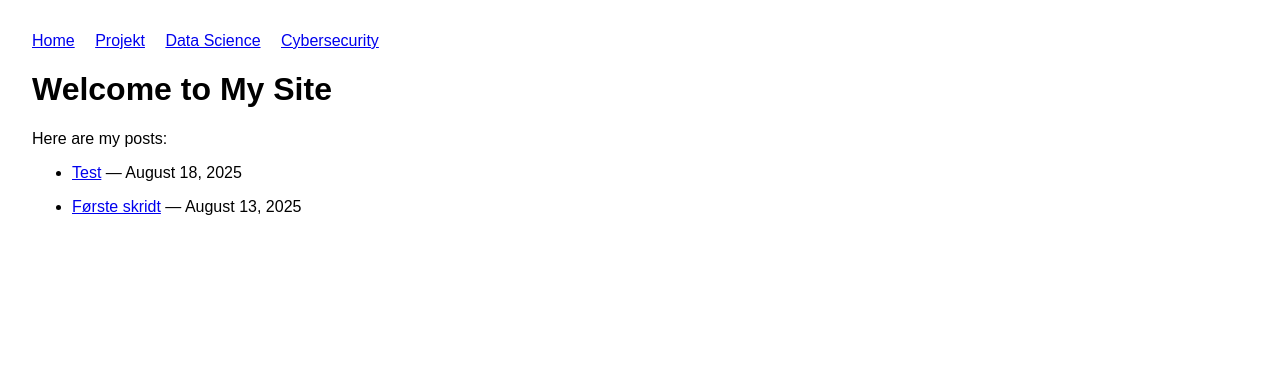
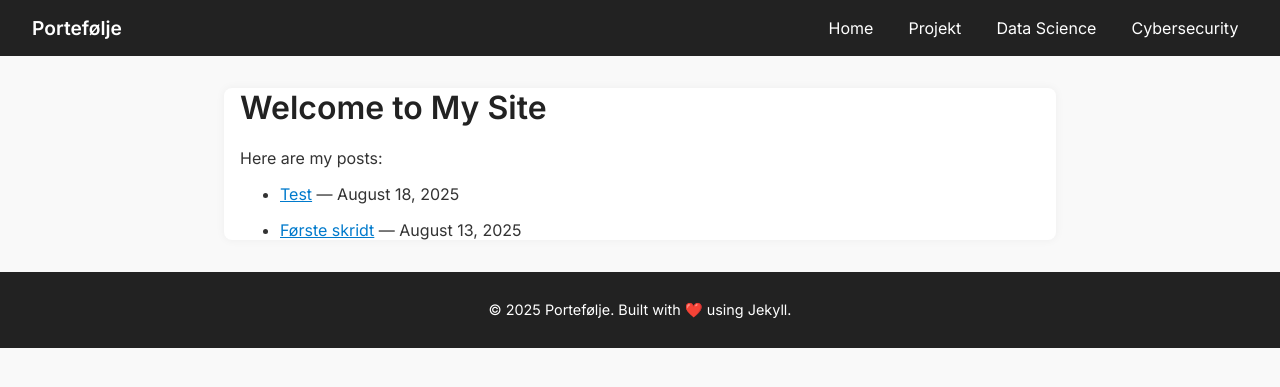
Before and after one commit to lika62310/lika62310.github.io, a Jekyll site: the page built from index.md, in a window 1280 px wide. Shown: the top 387 px of the page. Built offline with Jekyll 4.4.1, drawn with Linux system fonts in a browser that asks for light colours.

Commit message:
Opdatering.

```diff
--- a/_includes/header.html
+++ b/_includes/header.html
@@ -1,5 +1,6 @@
-<nav>
-  <ul>
+<nav class="navbar">
+  <div class="nav-title">{{ site.title }}</div>
+  <ul class="nav-links">
     <li><a href="{{ '/' | relative_url }}">Home</a></li>
     <li><a href="{{ '/projekt' | relative_url }}">Projekt</a></li>
     <li><a href="{{ '/data-science' | relative_url }}">Data Science</a></li>
--- a/_layouts/default.html
+++ b/_layouts/default.html
@@ -2,13 +2,22 @@
 <html lang="en">
 <head>
   <meta charset="UTF-8">
-  <title>{{ page.title }}</title>
+  <title>{{ page.title }} | {{ site.title }}</title>
+  <meta name="viewport" content="width=device-width, initial-scale=1">
   <link rel="stylesheet" href="{{ '/assets/style.css' | relative_url }}">
+  <link href="https://fonts.googleapis.com/css2?family=Inter:wght@400;600&display=swap" rel="stylesheet">
 </head>
 <body>
-  {% include header.html %}
-  <main>
+  <header>
+    {% include header.html %}
+  </header>
+
+  <main class="content">
     {{ content }}
   </main>
+
+  <footer>
+    <p>&copy; {{ site.time | date: '%Y' }} {{ site.title }}. Built with ❤️ using Jekyll.</p>
+  </footer>
 </body>
 </html>
--- a/assets/style.css
+++ b/assets/style.css
@@ -1,12 +1,65 @@
 body {
-  font-family: Arial, sans-serif;
-  margin: 2em;
+  font-family: 'Inter', sans-serif;
+  margin: 0;
+  background-color: #f9f9f9;
+  color: #333;
 }
-nav ul {
+
+header, footer {
+  background-color: #222;
+  color: #fff;
+  padding: 1em 2em;
+}
+
+footer {
+  text-align: center;
+  font-size: 0.9em;
+}
+
+.navbar {
+  display: flex;
+  justify-content: space-between;
+  align-items: center;
+}
+
+.nav-title {
+  font-weight: 600;
+  font-size: 1.2em;
+}
+
+.nav-links {
   list-style: none;
+  display: flex;
+  gap: 1em;
+  margin: 0;
   padding: 0;
 }
-nav li {
-  display: inline;
-  margin-right: 1em;
+
+.nav-links li a {
+  color: #fff;
+  text-decoration: none;
+  padding: 0.3em 0.6em;
+  transition: background-color 0.3s ease;
 }
+
+.nav-links li a:hover {
+  background-color: #444;
+  border-radius: 4px;
+}
+
+.content {
+  max-width: 800px;
+  margin: 2em auto;
+  padding: 0 1em;
+  background-color: #fff;
+  box-shadow: 0 0 10px rgba(0,0,0,0.05);
+  border-radius: 8px;
+}
+
+h1, h2, h3 {
+  color: #222;
+}
+
+a {
+  color: #007acc;
+}
```
Also changed, not shown: assets/Nyt tekstdokument.txt (deleted).
